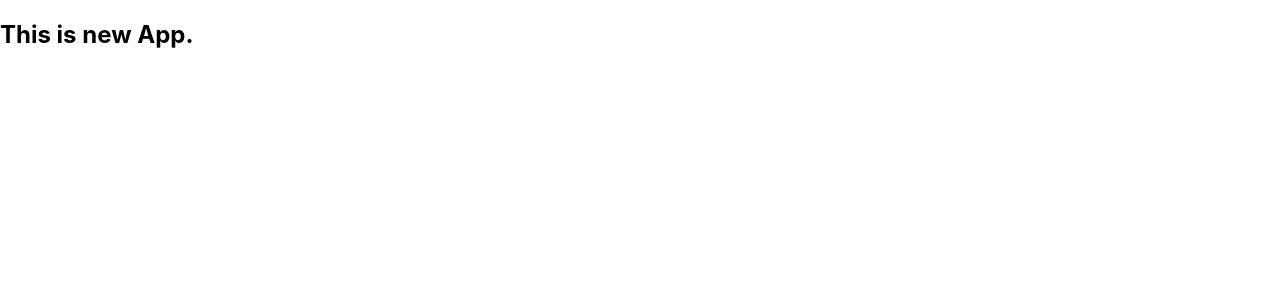
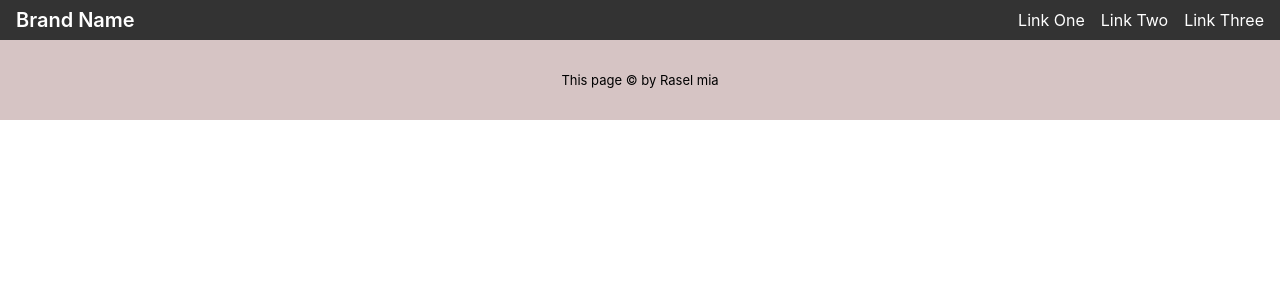
Before and after one commit to mdraselmiah95/React-Complete-Guide, a React (Create React App) app in the folder React-State-and-Its-Lifecycle/react-lifecycle/: page / in a window 1280 px wide. Shown: the top 300 px of the page. Built offline with nearby package versions, Linux system fonts and the light colour scheme.

Commit message:
WIP on React life cycle

```diff
--- a/React-State-and-Its-Lifecycle/react-lifecycle/package.json
+++ b/React-State-and-Its-Lifecycle/react-lifecycle/package.json
@@ -6,8 +6,10 @@
     "@testing-library/jest-dom": "^5.16.5",
     "@testing-library/react": "^13.4.0",
     "@testing-library/user-event": "^13.5.0",
+    "date-fns": "^2.29.3",
     "react": "^18.2.0",
     "react-dom": "^18.2.0",
+    "react-router-dom": "^6.4.2",
     "react-scripts": "^5.0.1",
     "web-vitals": "^2.1.4"
   },
--- a/React-State-and-Its-Lifecycle/react-lifecycle/src/App.js
+++ b/React-State-and-Its-Lifecycle/react-lifecycle/src/App.js
@@ -1,10 +1,11 @@
 import "./App.css";
+import Layout from "./components/layout/Layout";
 
 function App() {
   return (
-    <div>
-      <h2>This is new App.</h2>
-    </div>
+    <>
+      <Layout></Layout>
+    </>
   );
 }
 
--- /dev/null
+++ b/React-State-and-Its-Lifecycle/react-lifecycle/src/components/layout/Layout.jsx
@@ -0,0 +1,24 @@
+import React from "react";
+import classes from "./Layout.module.css";
+
+const Layout = () => {
+  return (
+    <div>
+      <nav className={classes.nav}>
+        <div className={classes.brand}>Brand Name</div>
+        <div className={classes.menu}>
+          <ul>
+            <li>Link One</li>
+            <li>Link Two</li>
+            <li>Link Three</li>
+          </ul>
+        </div>
+      </nav>
+      <footer className={classes.footer}>
+        <p>This page &#169; by Rasel mia</p>
+      </footer>
+    </div>
+  );
+};
+
+export default Layout;
--- /dev/null
+++ b/React-State-and-Its-Lifecycle/react-lifecycle/src/components/layout/Layout.module.css
@@ -0,0 +1,25 @@
+.nav {
+  width: auto;
+  padding: 0.5rem 1rem;
+  background-color: #333;
+  color: #fff;
+  display: flex;
+  align-items: center;
+  justify-content: space-between;
+}
+.brand {
+  font-size: 20px;
+  font-weight: 600;
+}
+.menu ul {
+  list-style: none;
+  display: flex;
+  gap: 1rem;
+}
+
+.footer {
+  background-color: rgb(214, 196, 196);
+  padding: 2rem 0;
+  text-align: center;
+  font-size: small;
+}
--- a/React-State-and-Its-Lifecycle/react-lifecycle/src/index.css
+++ b/React-State-and-Its-Lifecycle/react-lifecycle/src/index.css
@@ -1,13 +1,11 @@
+* {
+  margin: 0;
+  padding: 0;
+}
 body {
-  margin: 0;
-  font-family: -apple-system, BlinkMacSystemFont, 'Segoe UI', 'Roboto', 'Oxygen',
-    'Ubuntu', 'Cantarell', 'Fira Sans', 'Droid Sans', 'Helvetica Neue',
+  font-family: -apple-system, BlinkMacSystemFont, "Segoe UI", "Roboto", "Oxygen",
+    "Ubuntu", "Cantarell", "Fira Sans", "Droid Sans", "Helvetica Neue",
     sans-serif;
   -webkit-font-smoothing: antialiased;
   -moz-osx-font-smoothing: grayscale;
 }
-
-code {
-  font-family: source-code-pro, Menlo, Monaco, Consolas, 'Courier New',
-    monospace;
-}
```
Also changed, not shown: 1 other file (tests, documents, lock files or other folders).
